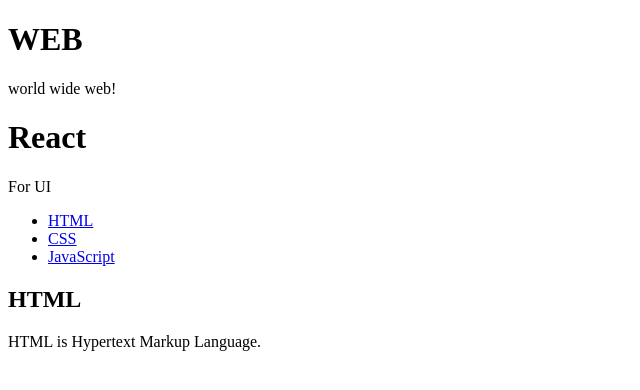
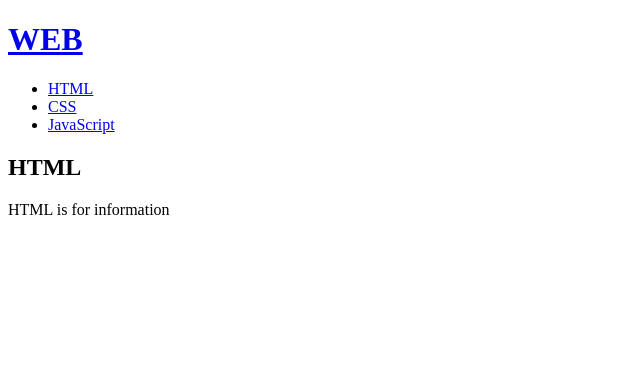
Before and after one commit to navylkh/react-app, a React (Create React App) app: page / in a window 1280 px wide. Shown: the top 390 px of the page, without its empty margins (0-640 px from the left). Built offline with nearby package versions, Linux system fonts and the light colour scheme.

Commit message:
2023.05.12 스터디

```diff
--- a/src/App.js
+++ b/src/App.js
@@ -1,51 +1,57 @@
 import React, { Component } from 'react';
+import TOC from "./components/TOC"
+import Content from "./components/Content"
+import Subject from "./components/Subject"
 //import logo from './logo.svg';
 import './App.css';
 
-class Subject extends Component {
+class App extends Component {
+  constructor(props) {
+    super(props)
+    this.state = {
+      mode:'read',
+      subject:{title:'WEB', sub:'World Wide Web!'},
+      welcome:{title:'Welcome', desc:'Hello, React!!'},
+      contents:[
+        {id:1, title:'HTML', desc:'HTML is for information'},
+        {id:2, title:'CSS', desc:'CSS is for design'},
+        {id:3, title:'JavaScript', desc:'JavaScript is for interactive'}
+      ]
+    }
+  }
+
   render() {
-    return (
-      <header>
-            <h1>{this.props.title}</h1>
-            {this.props.sub}
-      </header>
-    );
-  }
-}
-
-class TOC extends Component {
-  render() {
-    return(
-      <nav>
-        <ul>
-          <li><a href="1.html">HTML</a></li>
-          <li><a href="2.html">CSS</a></li>
-          <li><a href="3.html">JavaScript</a></li>
-        </ul>
-      </nav>
-    );
-  }
-}
-
-class Content extends Component {
-  render() {
-    return(
-      <article>
-            <h2>{this.props.title}</h2>
-            {this.props.desc}
-        </article>
-    );
-  }
-}
-
-class App extends Component {
-  render() {
+    console.log('App render()');
+    var _title, _desc = null;
+    if(this.state.mode === 'welcome') {
+      _title = this.state.welcome.title;
+      _desc = this.state.welcome.desc;
+    } else if(this.state.mode === 'read') {
+      _title = this.state.contents[0].title;
+      _desc = this.state.contents[0].desc;
+    }
     return (
       <div className="App">
-        <Subject title="WEB" sub="world wide web!"></Subject>
-        <Subject title="React" sub="For UI"></Subject>
-        <TOC></TOC>
-        <Content title="HTML" desc="HTML is Hypertext Markup Language."></Content>
+        {/* <Subject
+          title={this.state.subject.title}
+          sub={this.state.subject.sub}>
+        </Subject> */}
+        <header>
+              <h1><a href="/" onClick={function(e){
+                console.log(e);
+                e.preventDefault();
+                this.state.mode = 'welcome';
+                this.setState({
+                  mode:'welcome'
+                }
+                )
+                //debugger;
+              }.bind(this)}>{this.state.subject.title}</a></h1>
+              {this.props.sub}
+        </header>
+        {/* <Subject title="React" sub="For UI"></Subject> */}
+        <TOC data={this.state.contents}></TOC>
+        <Content title={_title} desc={_desc}></Content>
       </div>
     );
   }
--- /dev/null
+++ b/src/components/Content.js
@@ -0,0 +1,15 @@
+import React, { Component } from 'react';  // Component 를 사용하기 위해
+
+class Content extends Component {
+    render() {
+      console.log('Content render()');
+      return(
+        <article>
+              <h2>{this.props.title}</h2>
+              {this.props.desc}
+          </article>
+      );
+    }
+  }
+
+export default Content;
--- /dev/null
+++ b/src/components/Subject.js
@@ -0,0 +1,15 @@
+import React, { Component } from 'react';
+
+class Subject extends Component {
+    render() {
+      console.log('Subject render()');
+      return (
+        <header>
+              <h1><a href="/">{this.props.title}</a></h1>
+              {this.props.sub}
+        </header>
+      );
+    }
+  }
+
+  export default Subject;
--- /dev/null
+++ b/src/components/TOC.js
@@ -0,0 +1,23 @@
+import React, { Component } from 'react';  // Component 를 사용하기 위해
+
+class TOC extends Component {
+    render() {
+      console.log('TOC render()');
+        var lists = [];
+      var data = this.props.data;
+      var i = 0;
+      while(i < data.length) {
+        lists.push(<li key={data[i].id}><a href={"/content/"+data[i].id}>{data[i].title}</a></li>);
+        i = i + 1;
+      }
+      return(
+        <nav>
+          <ul>
+            {lists}
+          </ul>
+        </nav>
+      );
+    }
+  }
+
+  export default TOC;
```
